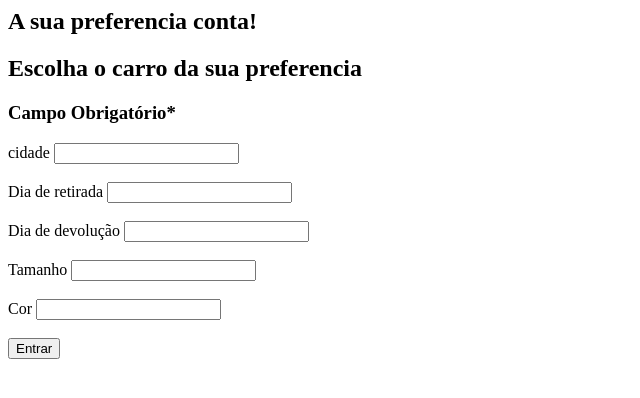
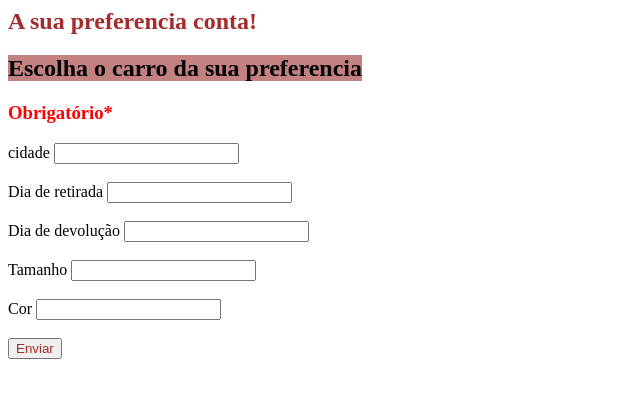
Before and after one commit to crija/car_rent_system, a Django app: template app_aluguel_carro/templates/cadastros/preferencias.html in a window 1280 px wide. Shown: the top 398 px of the page, without its empty margins (0-640 px from the left). Run offline with Django 4.2, Linux system fonts and the light colour scheme; the template is opened without the code that fills it, so the values that code supplies are empty.

Commit message:
Add style

```diff
--- a/app_aluguel_carro/templates/cadastros/preferencias.html
+++ b/app_aluguel_carro/templates/cadastros/preferencias.html
@@ -1,9 +1,11 @@
 <nav>
     <form action="{% url 'informações_preferenciais' %}"method="post">
         {% csrf_token %}
-        <h1>A sua preferencia conta!</h1>
-        <h2>Escolha o carro da sua preferencia</h2>
-        <h3>Campo Obrigatório*</h3>
+
+        <h1 style="color: brown;"> A sua preferencia conta!</h1>
+        <h2> <mark style="background-color: rgb(195, 129, 129);">Escolha o carro da sua preferencia</mark></h2>
+        <h3 style="color: red;"> Obrigatório*</h3>
+        <form action=""></form>
         <div>cidade <input name="cidade" type="text"></div>
         <br>
         <div>Dia de retirada <input name="dia_retirada" type="number"></div>
@@ -14,6 +16,7 @@
         <br>
         <div>Cor <input name = "cor" type="" name="" id=""></div>
         <br>
-        <button>Entrar</button>
+         <input  style="color: brown;" type="submit" value="Enviar">
+
     </nav>
     </form>
```
Also changed, not shown: db.sqlite3.
